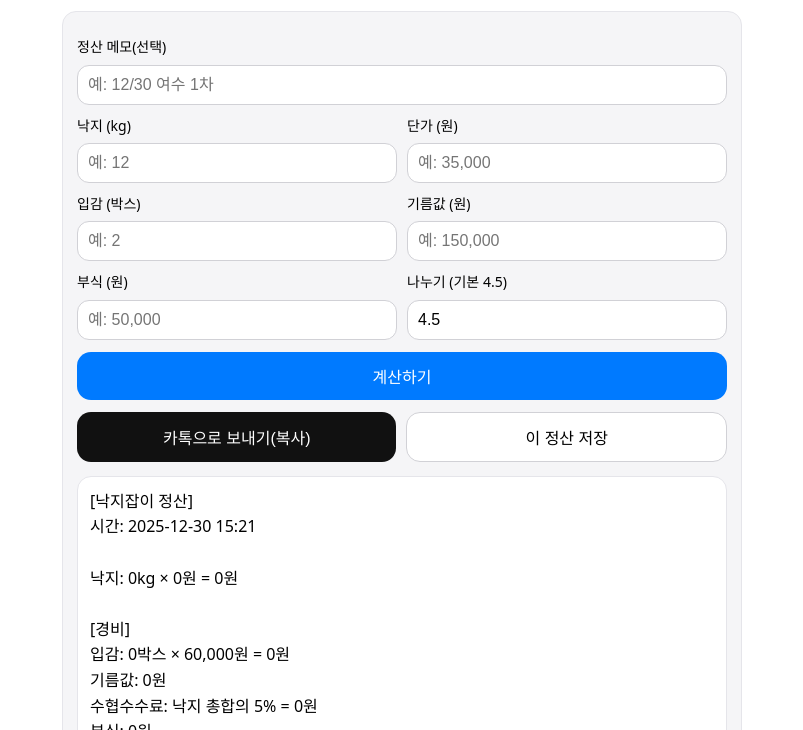
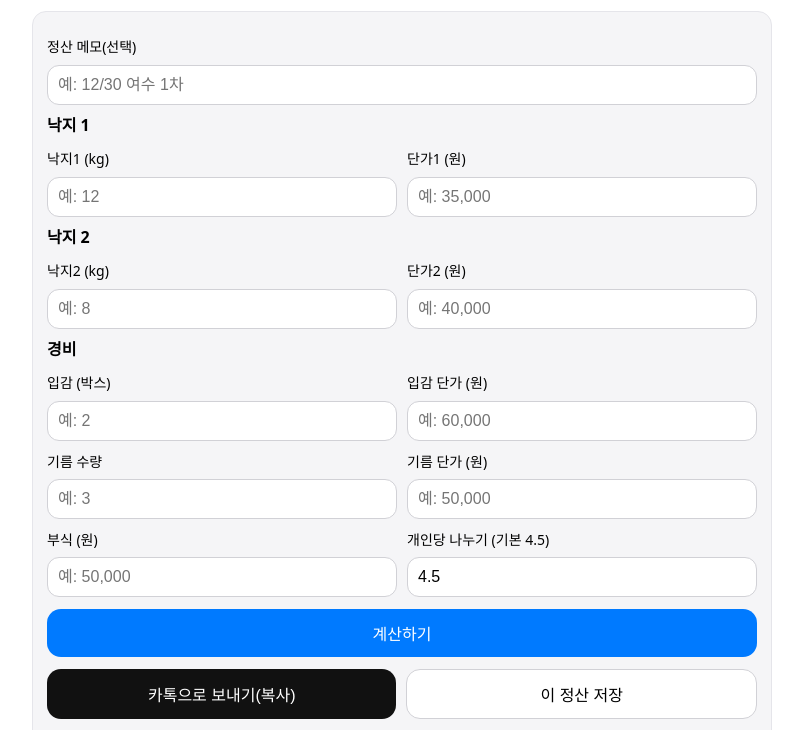
Before and after one commit to lovesbank/nakji, a plain HTML site: page index.html in a window 1280 px wide. Both pictures are taken after a click on the button "계산하기". Shown: the part 60-790 px from the top of the page, without its empty margins (238-1041 px from the left). Drawn offline with Linux system fonts and the light colour scheme.

Commit message:
Refactor index.html for multiple inputs and calculations

```diff
--- a/index.html
+++ b/index.html
@@ -7,7 +7,7 @@
   <style>
     body{
       font-family: system-ui, -apple-system, Segoe UI, Roboto, Arial, sans-serif;
-      max-width: 680px;
+      max-width: 740px;
       margin: 22px auto;
       padding: 0 14px;
       line-height: 1.6;
@@ -21,6 +21,7 @@
       padding:14px;
       margin-bottom: 12px;
     }
+    .titleSm{ font-weight:700; margin-top:8px; }
 
     label{ display:block; margin-top:10px; font-size:14px; }
     input{
@@ -72,7 +73,6 @@
       font-weight:700;
       margin: 2px 0 8px;
     }
-
     .historyList{
       display:flex;
       flex-direction:column;
@@ -137,38 +137,61 @@
       </div>
     </div>
 
+    <div class="titleSm">낙지 1</div>
     <div class="row">
       <div>
-        <label>낙지 (kg)</label>
-        <input type="number" id="kg" inputmode="decimal" placeholder="예: 12" />
+        <label>낙지1 (kg)</label>
+        <input type="number" id="kg1" inputmode="decimal" placeholder="예: 12" />
       </div>
       <div>
-        <label>단가 (원)</label>
-        <!-- 콤마 자동 입력 -->
-        <input type="text" id="price" inputmode="numeric" placeholder="예: 35,000" />
+        <label>단가1 (원)</label>
+        <input type="text" id="price1" inputmode="numeric" placeholder="예: 35,000" />
+      </div>
+    </div>
+
+    <div class="titleSm">낙지 2</div>
+    <div class="row">
+      <div>
+        <label>낙지2 (kg)</label>
+        <input type="number" id="kg2" inputmode="decimal" placeholder="예: 8" />
+      </div>
+      <div>
+        <label>단가2 (원)</label>
+        <input type="text" id="price2" inputmode="numeric" placeholder="예: 40,000" />
+      </div>
+    </div>
+
+    <div class="titleSm">경비</div>
+
+    <div class="row">
+      <div>
+        <label>입감 (박스)</label>
+        <input type="number" id="iceBoxes" inputmode="numeric" placeholder="예: 2" />
+      </div>
+      <div>
+        <label>입감 단가 (원)</label>
+        <input type="text" id="iceUnit" inputmode="numeric" placeholder="예: 60,000" />
       </div>
     </div>
 
     <div class="row">
       <div>
-        <label>입감 (박스)</label>
-        <input type="number" id="box" inputmode="numeric" placeholder="예: 2" />
+        <label>기름 수량</label>
+        <input type="number" id="fuelQty" inputmode="decimal" placeholder="예: 3" />
       </div>
       <div>
-        <label>기름값 (원)</label>
-        <!-- 콤마 자동 입력 -->
-        <input type="text" id="fuel" inputmode="numeric" placeholder="예: 150,000" />
+        <label>기름 단가 (원)</label>
+        <input type="text" id="fuelUnit" inputmode="numeric" placeholder="예: 50,000" />
       </div>
     </div>
 
     <div class="row">
       <div>
         <label>부식 (원)</label>
-        <!-- 콤마 자동 입력 -->
         <input type="text" id="food" inputmode="numeric" placeholder="예: 50,000" />
       </div>
       <div>
-        <label>나누기 (기본 4.5)</label>
+        <label>개인당 나누기 (기본 4.5)</label>
         <input type="number" id="divideBy" inputmode="decimal" value="4.5" />
       </div>
     </div>
@@ -201,43 +224,34 @@
   <script>
     const $ = (id) => document.getElementById(id);
 
-    const STORAGE_KEY = "nakji_settlements_v2";
+    const STORAGE_KEY = "nakji_settlements_v5";
     let kakaoText = "";
     let lastCalc = null;
 
-    // ---------- 숫자 처리 ----------
     function num(v){
       const x = Number(v);
       return Number.isFinite(x) ? x : 0;
     }
-
-    // 콤마 제거 후 숫자 변환
     function uncomma(v){
       const s = String(v ?? "").replace(/,/g, "").trim();
       if (!s) return 0;
-      // 숫자/소수점/음수만 남김
       const clean = s.replace(/[^\d.-]/g, "");
       return Number(clean) || 0;
     }
-
-    // 원 단위 표시(천단위 콤마)
     function won(x){
       return Math.round(x).toLocaleString("ko-KR") + "원";
     }
+    function nfmtInt(x){
+      return Math.round(x).toLocaleString("ko-KR");
+    }
 
-    // 입력창 콤마 자동
-    // - 숫자만 허용
-    // - 입력 중 천 단위 콤마 적용
     function attachCommaInput(el){
       if (!el) return;
-
       el.addEventListener("input", () => {
         const raw = el.value.replace(/,/g, "").replace(/[^\d]/g, "");
         if (!raw) { el.value = ""; return; }
         el.value = Number(raw).toLocaleString("ko-KR");
       });
-
-      // 붙여넣기/한글키보드 등으로 이상값 들어오는 경우 방어
       el.addEventListener("blur", () => {
         const raw = el.value.replace(/,/g, "").replace(/[^\d]/g, "");
         if (!raw) { el.value = ""; return; }
@@ -255,13 +269,22 @@
       return `${yyyy}-${mm}-${dd} ${hh}:${mi}`;
     }
 
-    // ---------- 텍스트 생성 ----------
     function buildText(calc){
       const {
-        kg, price, box, fuel, food, divideBy,
-        boxUnit, feeRate,
-        nakjiTotal, boxCost, coopFee, totalCost, finalTotal, perShare,
-        memo, createdAt
+        memo, createdAt,
+        kg1, price1, total1,
+        kg2, price2, total2,
+        nakjiTotal,
+
+        iceBoxes, iceUnit, iceCost,
+        fuelQty, fuelUnit, fuelCost,
+
+        food,
+        feeRate, coopFee,
+
+        totalCost,
+        finalTotal,
+        divideBy, perShare
       } = calc;
 
       const memoLine = memo ? `메모: ${memo}\n` : "";
@@ -269,37 +292,50 @@
 
       return `[낙지잡이 정산]
 ${timeLine}${memoLine}
-낙지: ${kg}kg × ${Math.round(price).toLocaleString("ko-KR")}원 = ${won(nakjiTotal)}
+1) 낙지: ${kg1}kg × ${nfmtInt(price1)}원 = ${won(total1)}
+2) 낙지: ${kg2}kg × ${nfmtInt(price2)}원 = ${won(total2)}
+낙지 총합: ${won(nakjiTotal)}
 
 [경비]
-입감: ${box}박스 × ${boxUnit.toLocaleString("ko-KR")}원 = ${won(boxCost)}
-기름값: ${won(fuel)}
+입감: ${iceBoxes}박스 × ${nfmtInt(iceUnit)}원 = ${won(iceCost)}
+기름값: ${fuelQty} × ${nfmtInt(fuelUnit)}원 = ${won(fuelCost)}
 수협수수료: 낙지 총합의 5% = ${won(coopFee)}
 부식: ${won(food)}
+총 경비: ${won(totalCost)}
 
 최종합계: 낙지총합 - 경비(입감+기름값+수협수수료+부식) = ${won(finalTotal)}
-최종합계 나누기 ${divideBy} = ${won(perShare)}`;
+개인당: 최종합계 ÷ ${divideBy} = ${won(perShare)}`;
     }
 
-    // ---------- 계산 ----------
     function calculate(){
       const memo = $("memo").value.trim();
 
-      const kg = num($("kg").value);
-      const price = uncomma($("price").value); // 콤마 입력값
-      const box = num($("box").value);
-      const fuel = uncomma($("fuel").value);   // 콤마 입력값
-      const food = uncomma($("food").value);   // 콤마 입력값
+      const kg1 = num($("kg1").value);
+      const price1 = uncomma($("price1").value);
+      const total1 = kg1 * price1;
+
+      const kg2 = num($("kg2").value);
+      const price2 = uncomma($("price2").value);
+      const total2 = kg2 * price2;
+
+      const nakjiTotal = total1 + total2;
+
+      const iceBoxes = num($("iceBoxes").value);
+      const iceUnit  = uncomma($("iceUnit").value);
+      const iceCost  = iceBoxes * iceUnit;
+
+      const fuelQty  = num($("fuelQty").value);
+      const fuelUnit = uncomma($("fuelUnit").value);
+      const fuelCost = fuelQty * fuelUnit;
+
+      const food = uncomma($("food").value);
+
       const divideBy = num($("divideBy").value) || 1;
 
-      const boxUnit = 60000;
       const feeRate = 0.05;
-
-      const nakjiTotal = kg * price;
-      const boxCost = box * boxUnit;
       const coopFee = nakjiTotal * feeRate;
 
-      const totalCost = boxCost + fuel + coopFee + food;
+      const totalCost = iceCost + fuelCost + coopFee + food;
       const finalTotal = nakjiTotal - totalCost;
       const perShare = finalTotal / divideBy;
 
@@ -309,16 +345,26 @@ ${timeLine}${memoLine}
         id,
         createdAt: nowLabel(),
         memo,
-        kg, price, box, fuel, food, divideBy,
-        boxUnit, feeRate,
-        nakjiTotal, boxCost, coopFee, totalCost, finalTotal, perShare
+
+        kg1, price1, total1,
+        kg2, price2, total2,
+        nakjiTotal,
+
+        iceBoxes, iceUnit, iceCost,
+        fuelQty, fuelUnit, fuelCost,
+
+        food,
+        feeRate, coopFee,
+
+        totalCost,
+        finalTotal,
+        divideBy, perShare
       };
 
       kakaoText = buildText(lastCalc);
       $("result").innerText = kakaoText;
     }
 
-    // ---------- 복사 ----------
     async function copyKakao(){
       if (!kakaoText) calculate();
       if (!kakaoText){
@@ -333,7 +379,6 @@ ${timeLine}${memoLine}
       }
     }
 
-    // ---------- 저장소 ----------
     function loadHistory(){
       try{
         const raw = localStorage.getItem(STORAGE_KEY);
@@ -343,7 +388,6 @@ ${timeLine}${memoLine}
         return [];
       }
     }
-
     function saveHistory(arr){
       localStorage.setItem(STORAGE_KEY, JSON.stringify(arr));
     }
@@ -354,7 +398,6 @@ ${timeLine}${memoLine}
         alert("값을 입력하고 계산한 뒤 저장해줘.");
         return;
       }
-
       const list = loadHistory();
       list.unshift(lastCalc);
       saveHistory(list.slice(0, 50));
@@ -377,11 +420,20 @@ ${timeLine}${memoLine}
 
     function fillFormFrom(calc){
       $("memo").value = calc.memo || "";
-      $("kg").value = (calc.kg ?? "");
-      $("price").value = (Math.round(calc.price ?? 0)).toLocaleString("ko-KR");
-      $("box").value = (calc.box ?? "");
-      $("fuel").value = (Math.round(calc.fuel ?? 0)).toLocaleString("ko-KR");
-      $("food").value = (Math.round(calc.food ?? 0)).toLocaleString("ko-KR");
+
+      $("kg1").value = (calc.kg1 ?? "");
+      $("price1").value = nfmtInt(calc.price1 ?? 0);
+
+      $("kg2").value = (calc.kg2 ?? "");
+      $("price2").value = nfmtInt(calc.price2 ?? 0);
+
+      $("iceBoxes").value = (calc.iceBoxes ?? "");
+      $("iceUnit").value = nfmtInt(calc.iceUnit ?? 0);
+
+      $("fuelQty").value = (calc.fuelQty ?? "");
+      $("fuelUnit").value = nfmtInt(calc.fuelUnit ?? 0);
+
+      $("food").value = nfmtInt(calc.food ?? 0);
       $("divideBy").value = (calc.divideBy ?? 4.5);
 
       lastCalc = calc;
@@ -403,7 +455,7 @@ ${timeLine}${memoLine}
       list.forEach((item) => {
         const title = item.memo ? item.memo : "정산";
         const time = item.createdAt ? item.createdAt : "";
-        const summary = `최종합계 ${won(item.finalTotal)} / 나누기 ${item.divideBy} = ${won(item.perShare)}`;
+        const summary = `낙지총합 ${won(item.nakjiTotal)} / 최종 ${won(item.finalTotal)} / 개인당(÷${item.divideBy}) ${won(item.perShare)}`;
 
         const el = document.createElement("div");
         el.className = "historyItem";
@@ -450,20 +502,22 @@ ${timeLine}${memoLine}
       };
     }
 
-    // ---------- 이벤트 ----------
+    // 이벤트
     $("calcBtn").addEventListener("click", calculate);
     $("copyBtn").addEventListener("click", copyKakao);
     $("saveBtn").addEventListener("click", saveCurrent);
     $("clearAllBtn").addEventListener("click", clearAll);
 
     // Enter로 계산
-    ["memo","kg","price","box","fuel","food","divideBy"].forEach(id=>{
+    ["memo","kg1","price1","kg2","price2","iceBoxes","iceUnit","fuelQty","fuelUnit","food","divideBy"].forEach(id=>{
       $(id).addEventListener("keydown", (e)=>{ if(e.key==="Enter") calculate(); });
     });
 
-    // 콤마 자동 적용
-    attachCommaInput($("price"));
-    attachCommaInput($("fuel"));
+    // 콤마 자동 적용(원화 입력)
+    attachCommaInput($("price1"));
+    attachCommaInput($("price2"));
+    attachCommaInput($("iceUnit"));
+    attachCommaInput($("fuelUnit"));
     attachCommaInput($("food"));
 
     // 첫 로드
```
